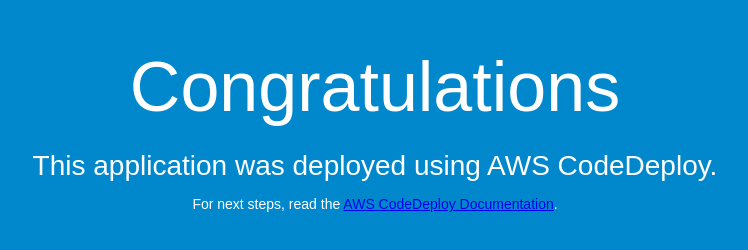
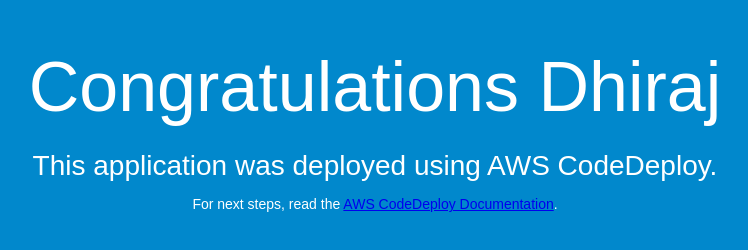
Before and after one commit to ncircledhiraj/nctawstraining, a plain HTML site: page index.html in a window 1280 px wide. Shown: the whole page, without its empty margins (265-1013 px from the left). Drawn offline with Linux system fonts and the light colour scheme.

Commit message:
new index file

```diff
--- a/index.html
+++ b/index.html
@@ -26,7 +26,7 @@
 </head>
 <body>
   <div align="center">
-    <h1>Congratulations</h1>
+    <h1>Congratulations Dhiraj </h1>
     <h2>This application was deployed using AWS CodeDeploy.</h2>
     <p>For next steps, read the <a href="http://aws.amazon.com/documentation/codedeploy">AWS CodeDeploy Documentation</a>.</p>
   </div>
```
